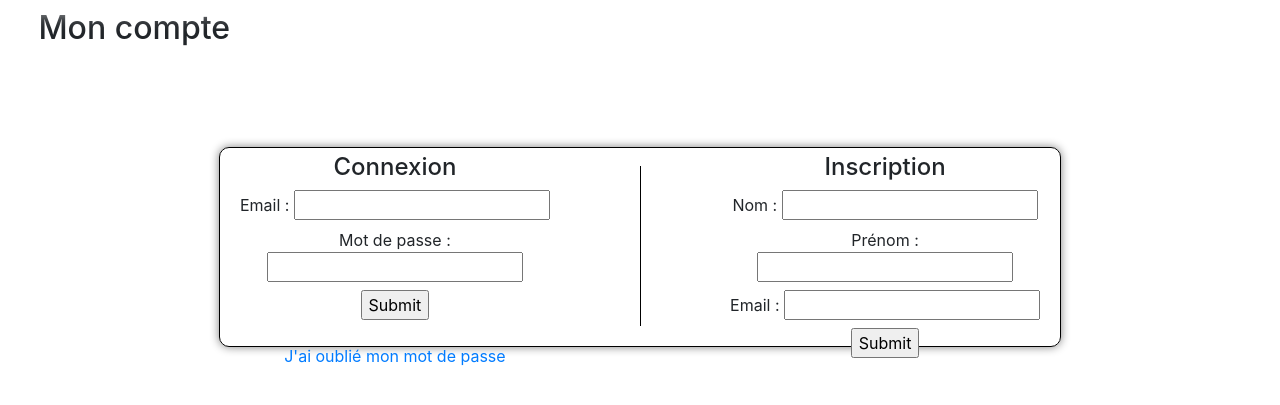
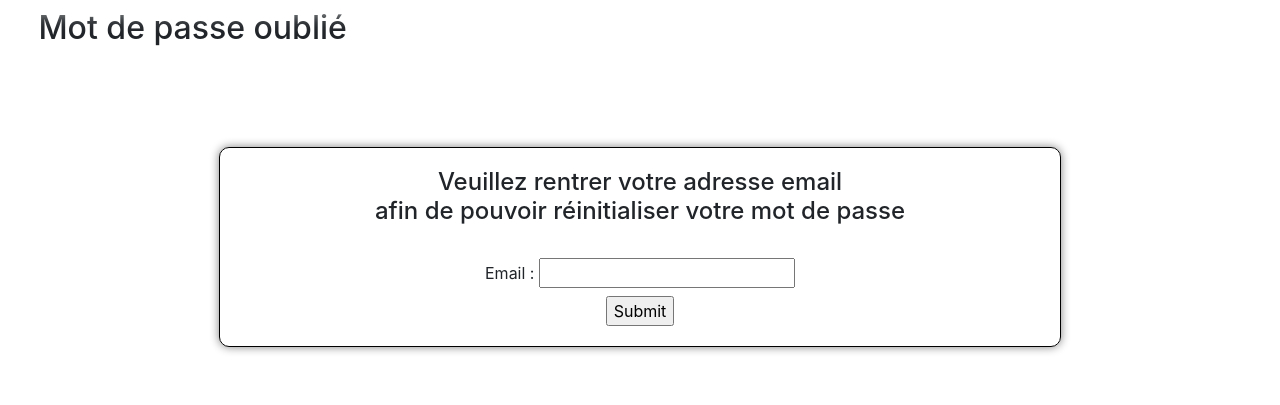
Before and after one commit to Baraly/Boulangere, a PHP site: page /code/compte.php?mdpOublie in a window 1280 px wide. Shown: the part 55-460 px from the top of the page. Run offline with PHP 8.4, Linux system fonts and the light colour scheme.

Commit message:
mot de passe oublié correction de bugs

```diff
--- a/code/compte.php
+++ b/code/compte.php
@@ -35,7 +35,7 @@
             if($error == ""){
                 ?>
                 <h2>Création de compte</h2>
-                <div class="account oneForm">
+                <div class="account oneForm" style="height:100px">
                     <?php $form = "comptePost.php?nom=".$_POST['firstname']."&prenom=".$_POST['surname']."&email=".$_POST['email'] ?>
                     <form action="<?= $form ?>" method="POST">
                         <label>Créez un mot  de passe : <input type="password" name="password1"></label><br>
@@ -148,6 +148,22 @@
                 <?php
             }
         }
+        else if(isset($_GET['mdpOublie'])){
+            if(isset($_GET['error']) && $_GET['error'] == "mdpOublie") {
+                $error = "<h3>Cette adresse email n'existe pas !</h3>";
+            }
+            ?>
+            <h2>Mot de passe oublié</h2>
+            <div class="centre account">
+                <h4 style="margin-top: 20px">Veuillez rentrer votre adresse email <br>afin de pouvoir réinitialiser votre mot de passe</h4><br>
+                <form action="comptePost.php?mdpOublie" method="POST">
+                    <label>Email : <input type="email" name="email" pattern="[a-z0-9._%+-]+@[a-z0-9.-]+\.[a-z]{2,4}$" required></label><br>
+                    <input type="submit">
+                </form>
+                <center style="margin-top: 50px"><?= $error ?></center>
+            </div>
+            <?php
+        }
         else{
             ?>
             <h2>Mon compte</h2>
@@ -160,7 +176,7 @@
                         <input type="submit"/>
                     </form>
                     <br>
-                    <a href="comptePost.php?mdpOublie">J'ai oublié mon mot de passe</a>
+                    <a href="compte.php?mdpOublie">J'ai oublié mon mot de passe</a>
                 </div>
                 <div class="col-sm-2">
                     <span class="separation"></span>
```
Also changed, not shown: code/comptePost.php (+20 -10 lines).
